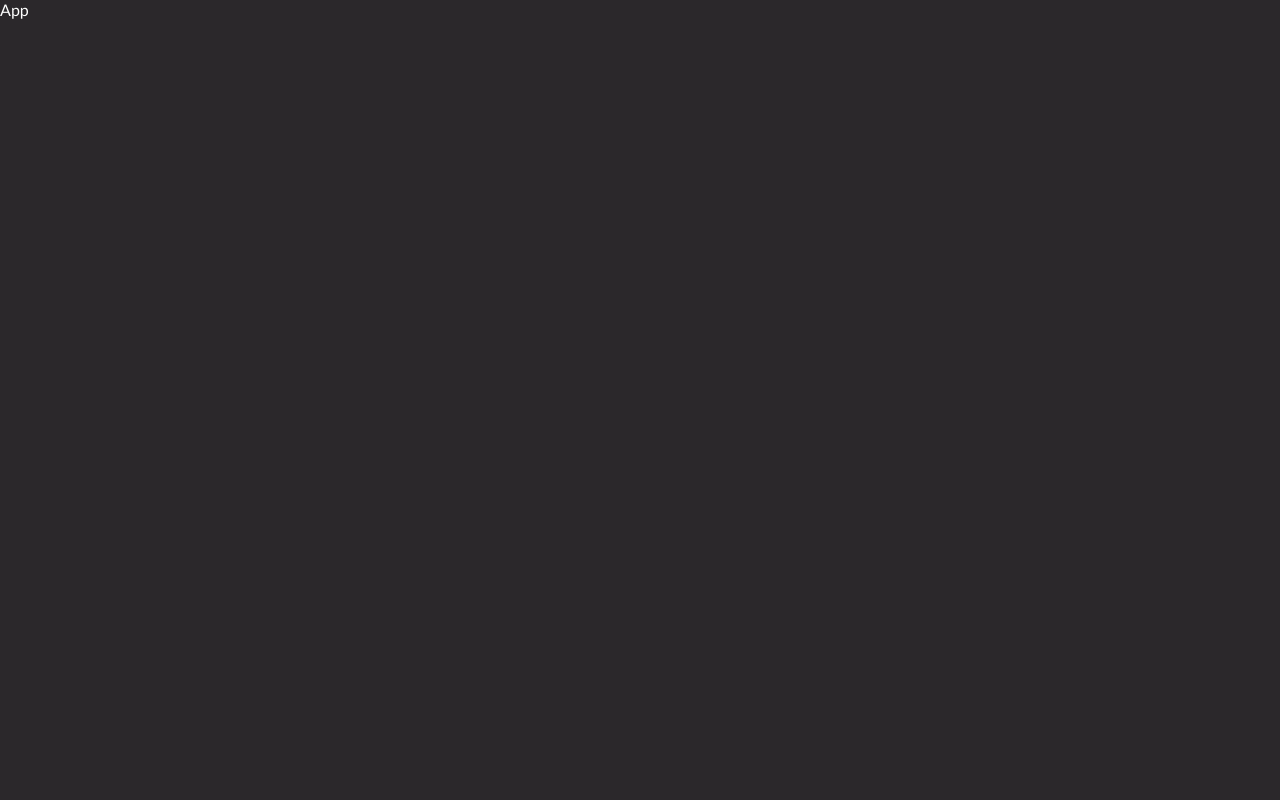
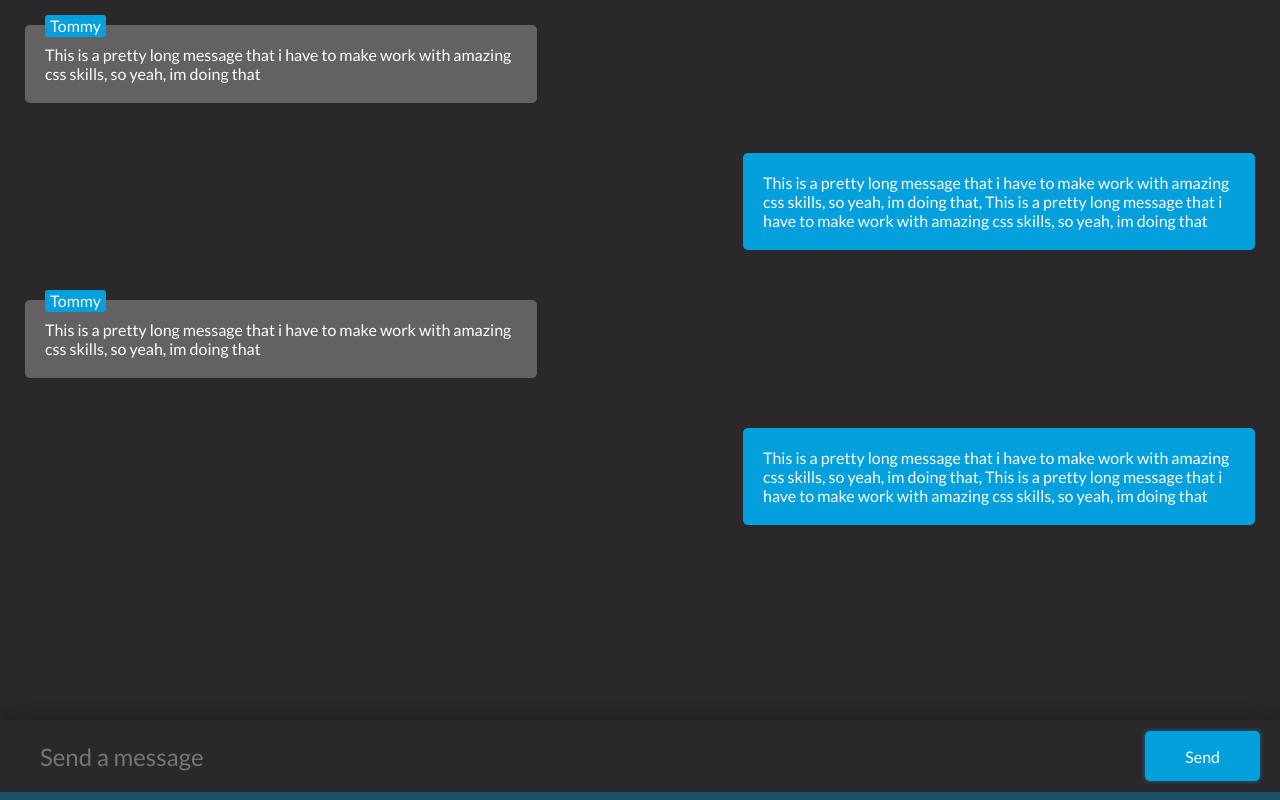
Before and after one commit to tommycodebox/ui-chat-client, a React (Create React App) app: page /chat in a window 1280 px wide. Built offline with nearby package versions, Linux system fonts and the light colour scheme.

Commit message:
Styled Landing page and chat page with messages

```diff
--- a/package.json
+++ b/package.json
@@ -6,9 +6,11 @@
     "@testing-library/jest-dom": "^4.2.4",
     "@testing-library/react": "^9.3.2",
     "@testing-library/user-event": "^7.1.2",
+    "animate.css": "^3.7.2",
     "node-sass": "^4.13.0",
     "react": "^16.12.0",
     "react-dom": "^16.12.0",
+    "react-notifications-component": "^2.2.4",
     "react-redux": "^7.1.3",
     "react-router-dom": "^5.1.2",
     "react-scripts": "3.3.0",
--- a/src/App.js
+++ b/src/App.js
@@ -1,5 +1,11 @@
 import React from 'react';
 import './assets/scss/App.scss';
+
+// Routing
+import { BrowserRouter as Router } from 'react-router-dom';
+
+// Components
+import Main from './components/layout/Main';
 
 // Redux
 import { Provider } from 'react-redux';
@@ -8,7 +14,11 @@ import store from './store';
 const App = () => {
   return (
     <Provider store={store}>
-      <div className='App'>App</div>
+      <Router>
+        <div className='App'>
+          <Main />
+        </div>
+      </Router>
     </Provider>
   );
 };
--- a/src/assets/scss/App.scss
+++ b/src/assets/scss/App.scss
@@ -14,6 +14,6 @@ body {
 }
 
 .App {
-  width: 100%;
-  height: 100%;
+  width: 100vw;
+  height: 100vh;
 }
--- /dev/null
+++ b/src/assets/scss/Chat.scss
@@ -0,0 +1,95 @@
+.Chat {
+  width: 100%;
+  height: 100%;
+  position: relative;
+
+  .messages {
+    width: 100%;
+    height: calc(100% - 80px);
+    display: flex;
+    flex-direction: column;
+    overflow-y: auto;
+  }
+
+  .write-wrapper {
+    position: absolute;
+    bottom: 0;
+    left: 0;
+    width: 100%;
+    height: 80px;
+    box-shadow: 0 -2px 20px 0 rgba(0, 0, 0, 0.315);
+
+    .write {
+      width: 100%;
+      height: 100%;
+      position: relative;
+
+      &:before {
+        content: '';
+        position: absolute;
+        width: 100%;
+        height: 8px;
+        background: #04a0de57;
+        bottom: 0;
+        left: 0;
+        transition: 0.3s ease;
+      }
+      &:after {
+        content: '';
+        position: absolute;
+        width: 0%;
+        height: 8px;
+        background: #04a0de;
+        bottom: 0;
+        left: 0;
+        transform-origin: bottom;
+        transition: 0.3s ease;
+      }
+
+      &:hover:after {
+        width: 100%;
+      }
+
+      input {
+        position: absolute;
+        height: 100%;
+        width: 100%;
+        font-size: 24px;
+        padding: 10px 40px 18px 40px;
+        background: none;
+        border: none;
+        color: #fff;
+        &:focus {
+          outline: none;
+        }
+      }
+      button.send {
+        position: absolute;
+        height: 50px;
+        padding: 0 40px;
+        right: 20px;
+        background: #04a0de;
+        border: none;
+        border-radius: 5px;
+        color: #fff;
+        font-size: 16px;
+        box-shadow: 0 0 5px 0 #04a0de9f;
+        top: calc(50% - 29px);
+        cursor: pointer;
+        transition: 0.2s ease;
+        &:focus {
+          outline: none;
+        }
+        &:hover,
+        &:active {
+          padding: 0 45px;
+          right: 15px;
+          box-shadow: 0 0 10px 0 #04a0de9f;
+        }
+        &:active {
+          transform: translate(0, 1px);
+        }
+      }
+    }
+  }
+}
--- /dev/null
+++ b/src/assets/scss/Landing.scss
@@ -0,0 +1,115 @@
+.Landing {
+  width: 100%;
+  height: 100%;
+  display: flex;
+  flex-direction: column;
+  justify-content: center;
+  align-items: center;
+
+  h1.welcome {
+    padding-bottom: 100px;
+  }
+  form.connect-box {
+    width: 400px;
+    height: 300px;
+    background: rgba(0, 0, 0, 0.4);
+    border-radius: 10px;
+    position: relative;
+    text-align: center;
+    padding: 20px;
+    // display: flex;
+    // flex-direction: column;
+    // justify-content: center;
+    // align-items: center;
+
+    .title {
+      // margin-top: 20px;
+    }
+
+    .input-group {
+      height: 50px;
+
+      width: 100%;
+      margin: 60px 0;
+      position: relative;
+      &:before {
+        content: '';
+        position: absolute;
+        width: 100%;
+        height: 2px;
+        background: #04a0de57;
+        bottom: 0;
+        left: 0;
+        transition: 0.3s ease;
+      }
+      &:after {
+        content: '';
+        position: absolute;
+        width: 0%;
+        height: 2px;
+        background: #04a0de;
+        bottom: 0;
+        left: 0;
+        transform-origin: bottom;
+        transition: 0.3s ease;
+      }
+
+      &:hover:after {
+        width: 100%;
+      }
+
+      input {
+        width: 100%;
+        height: 100%;
+        background: none;
+        border: none;
+        font-size: 18px;
+        padding-left: 10px;
+        color: #fff;
+        &:focus {
+          outline: none;
+        }
+      }
+
+      label {
+        font-size: 18px;
+        line-height: 18px;
+        position: absolute;
+        left: 10px;
+        top: 16px;
+        transition: 0.3s ease;
+      }
+
+      &:hover label,
+      input:focus ~ label,
+      label.active {
+        top: -20px;
+      }
+    }
+
+    .connect {
+      position: absolute;
+      text-decoration: none;
+      bottom: 20px;
+      left: 20px;
+      width: calc(100% - 40px);
+      padding: 20px 0;
+      background: #04a0de;
+      border: none;
+      border-radius: 5px;
+      box-shadow: 0 0 10px 0 #04a0de9f;
+      font-size: 18px;
+      color: #fff;
+      text-transform: uppercase;
+      font-weight: 100;
+      transition: 0.3s ease;
+
+      &:hover {
+        cursor: pointer;
+
+        transform: scale(1.02);
+        box-shadow: 0 0 15px 0 #04a0de9f;
+      }
+    }
+  }
+}
--- /dev/null
+++ b/src/assets/scss/Main.scss
@@ -0,0 +1,4 @@
+.Main {
+  width: 100%;
+  height: 100%;
+}
--- /dev/null
+++ b/src/assets/scss/Message.scss
@@ -0,0 +1,29 @@
+.Message {
+  .msg {
+    background: #636163;
+    max-width: 40%;
+    padding: 20px;
+    margin: 25px;
+    border-radius: 5px;
+    position: relative;
+
+    .username {
+      position: absolute;
+      top: -10px;
+      background: #04a0de;
+      font-size: 16px;
+      line-height: 16px;
+      border-radius: 3px;
+      padding: 3px 5px;
+    }
+    &.mine {
+      background: #04a0de;
+      float: right;
+      .username {
+        display: none;
+        background: #636163;
+        right: 20px;
+      }
+    }
+  }
+}
--- /dev/null
+++ b/src/components/layout/Main.js
@@ -0,0 +1,22 @@
+import React from 'react';
+import '../../assets/scss/Main.scss';
+
+// Routing
+import { Switch, Route } from 'react-router-dom';
+
+// Components
+import Landing from '../pages/Landing';
+import Chat from '../pages/Chat';
+
+const Main = () => {
+  return (
+    <div className='Main'>
+      <Switch>
+        <Route exact path='/' component={Landing} />
+        <Route exact path='/chat' component={Chat} />
+      </Switch>
+    </div>
+  );
+};
+
+export default Main;
--- /dev/null
+++ b/src/components/pages/Chat.js
@@ -0,0 +1,48 @@
+import React from 'react';
+import '../../assets/scss/Chat.scss';
+
+// Partials
+import Message from '../partials/Message';
+
+const Chat = () => {
+  return (
+    <div className='Chat'>
+      <div className='messages'>
+        <Message
+          type='ext'
+          username='Tommy'
+          text='This is a pretty long message that i have to make work with amazing css
+        skills, so yeah, im doing that'
+        />
+        <Message
+          type='mine'
+          username='Tommy'
+          text='This is a pretty long message that i have to make work with amazing css
+        skills, so yeah, im doing that, This is a pretty long message that i have to make work with amazing css
+        skills, so yeah, im doing that'
+        />
+        <Message
+          type='ext'
+          username='Tommy'
+          text='This is a pretty long message that i have to make work with amazing css
+        skills, so yeah, im doing that'
+        />
+        <Message
+          type='mine'
+          username='Tommy'
+          text='This is a pretty long message that i have to make work with amazing css
+        skills, so yeah, im doing that, This is a pretty long message that i have to make work with amazing css
+        skills, so yeah, im doing that'
+        />
+      </div>
+      <div className='write-wrapper'>
+        <div className='write'>
+          <input type='text' placeholder='Send a message' />
+          <button className='send'>Send</button>
+        </div>
+      </div>
+    </div>
+  );
+};
+
+export default Chat;
--- /dev/null
+++ b/src/components/pages/Landing.js
@@ -0,0 +1,24 @@
+import React from 'react';
+import '../../assets/scss/Landing.scss';
+import { Link } from 'react-router-dom';
+
+const Landing = () => {
+  return (
+    <div className='Landing'>
+      <h1 className='welcome'>Welcome to UI chat, friend!</h1>
+      <form className='connect-box'>
+        <h3 className='title'>To start chatting, enter your username</h3>
+
+        <div className='input-group'>
+          <input type='text' />
+          <label>Username</label>
+        </div>
+        <Link to='/chat' className='connect'>
+          Connect
+        </Link>
+      </form>
+    </div>
+  );
+};
+
+export default Landing;
--- /dev/null
+++ b/src/components/partials/Message.js
@@ -0,0 +1,15 @@
+import React from 'react';
+import '../../assets/scss/Message.scss';
+
+const Message = ({ type, username, text }) => {
+  return (
+    <div className='Message'>
+      <div className={'msg ' + type}>
+        <div className='username'>{username}</div>
+        <div className='text'>{text}</div>
+      </div>
+    </div>
+  );
+};
+
+export default Message;
```
Also changed, not shown: 1 other file (tests, documents, lock files or other folders).
